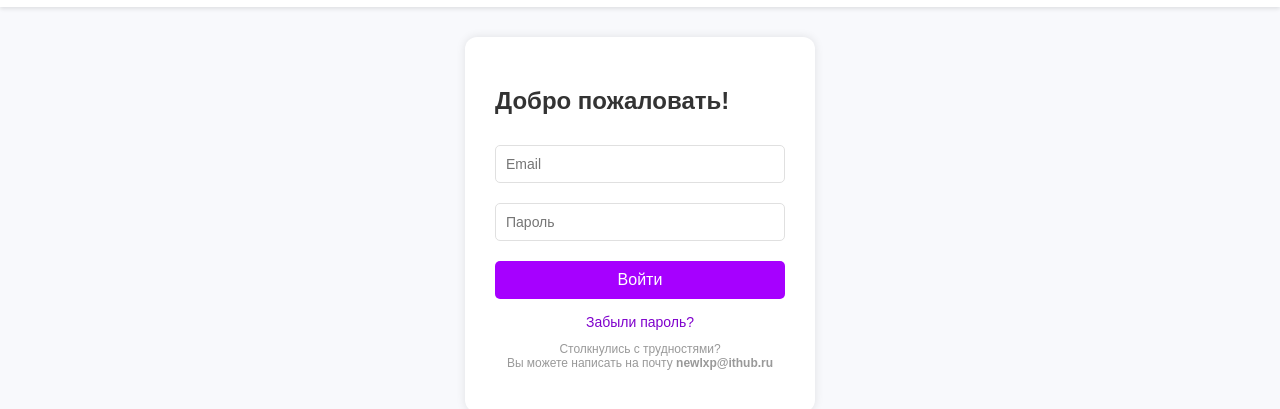
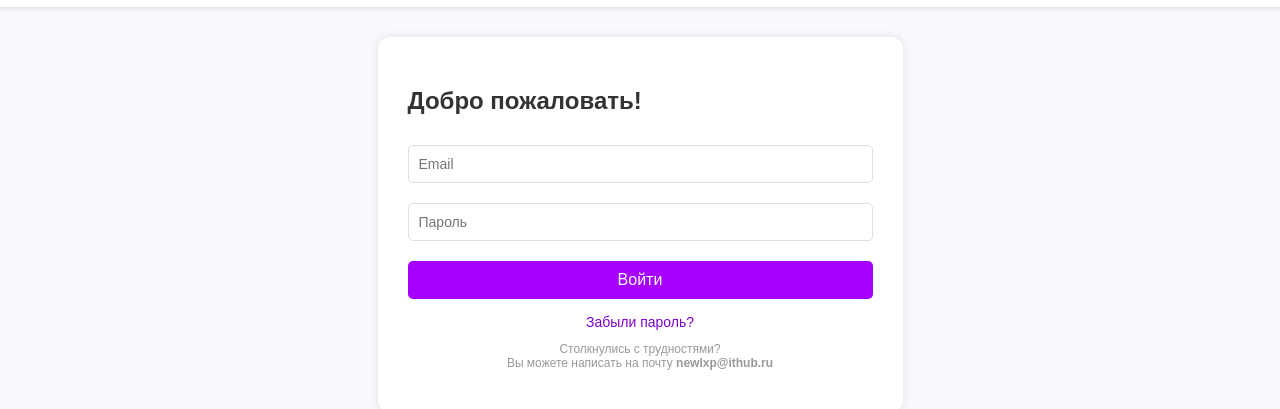
Before and after one commit to Jidokexe/FisherNew, a plain HTML site: page index.html in a window 1280 px wide. Shown: the part 63-472 px from the top of the page. Drawn offline with Linux system fonts and the light colour scheme.

Commit message:
Update index.html

```diff
--- a/index.html
+++ b/index.html
@@ -61,7 +61,7 @@
             border-radius: 12px;
             box-shadow: 0 0 10px rgba(0, 0, 0, 0.1);
             padding: 30px;
-            width: 350px;
+            width: 525px; /* 350 * 1.5 = 525 */
             text-align: center;
             margin-top: 100px;
             box-sizing: border-box;
```
